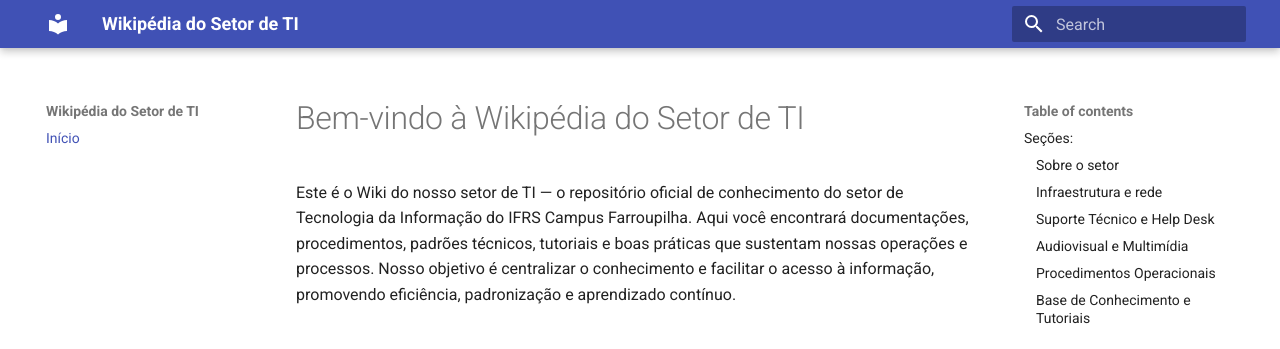
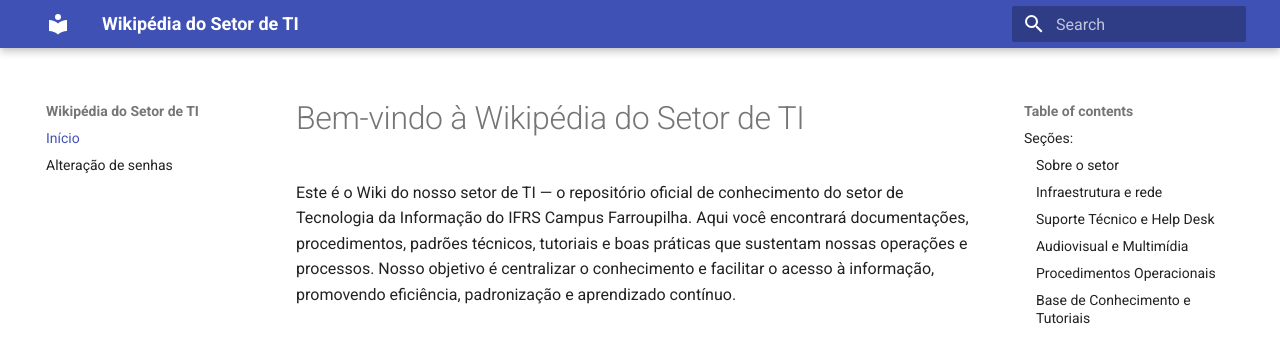
Before and after one commit to wikiti-farroupilha/wikipedia, an MkDocs documentation site: the page built from docs/index.md, in a window 1280 px wide. Shown: the top 349 px of the page. Built offline with MkDocs 1.6.1 and Material for MkDocs 9.7.7, drawn with Linux system fonts in a browser that asks for light colours.

Commit message:
Update mkdocs.yml

```diff
--- a/mkdocs.yml
+++ b/mkdocs.yml
@@ -4,3 +4,4 @@ theme:
 
 nav:
   - Início: index.md
+  - Alteração de senhas: alterarSenha.md
```
